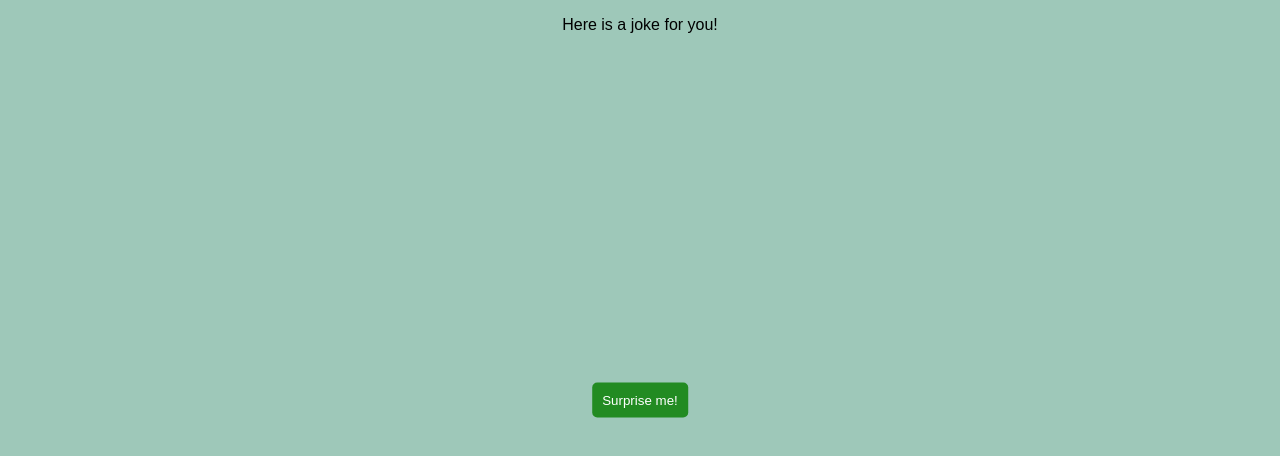
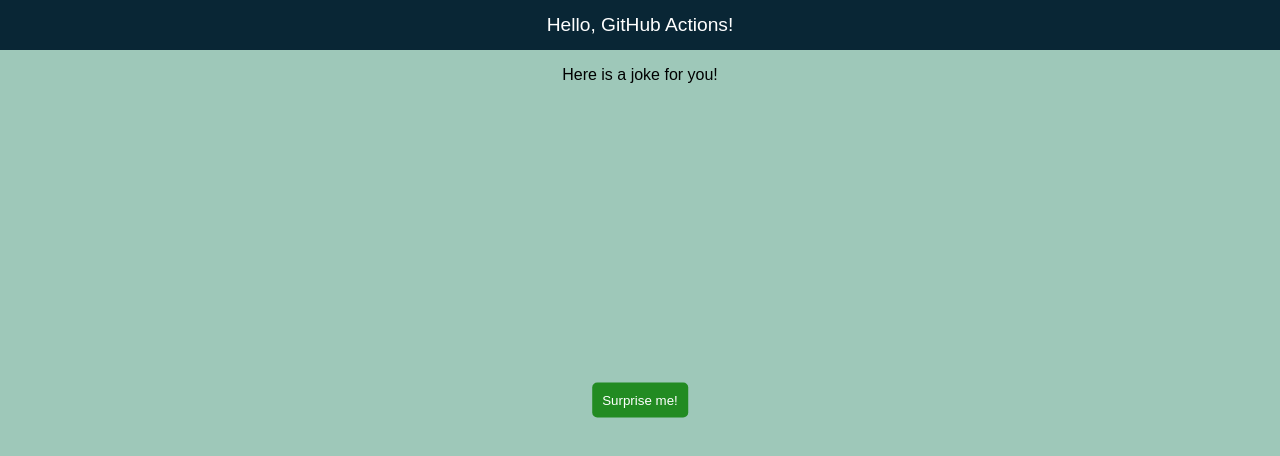
Before and after one commit to sujith-ga/github-actions-sample, a website: page index.html in a window 1280 px wide. Drawn offline with Linux system fonts and the light colour scheme.

Commit message:
Update changes

```diff
--- a/index.html
+++ b/index.html
@@ -6,9 +6,9 @@
     <link rel="stylesheet" type="text/css" href="styles.css" />
   </head>
   <body>
-    <!-- <div class="title">
+    <div class="title">
       <p>Hello, GitHub Actions!</p>
-    </div> -->
+    </div>
     <div class="joke-block">
       <p>Here is a joke for you!</p>
       <p id="joke-line"></p>
```
